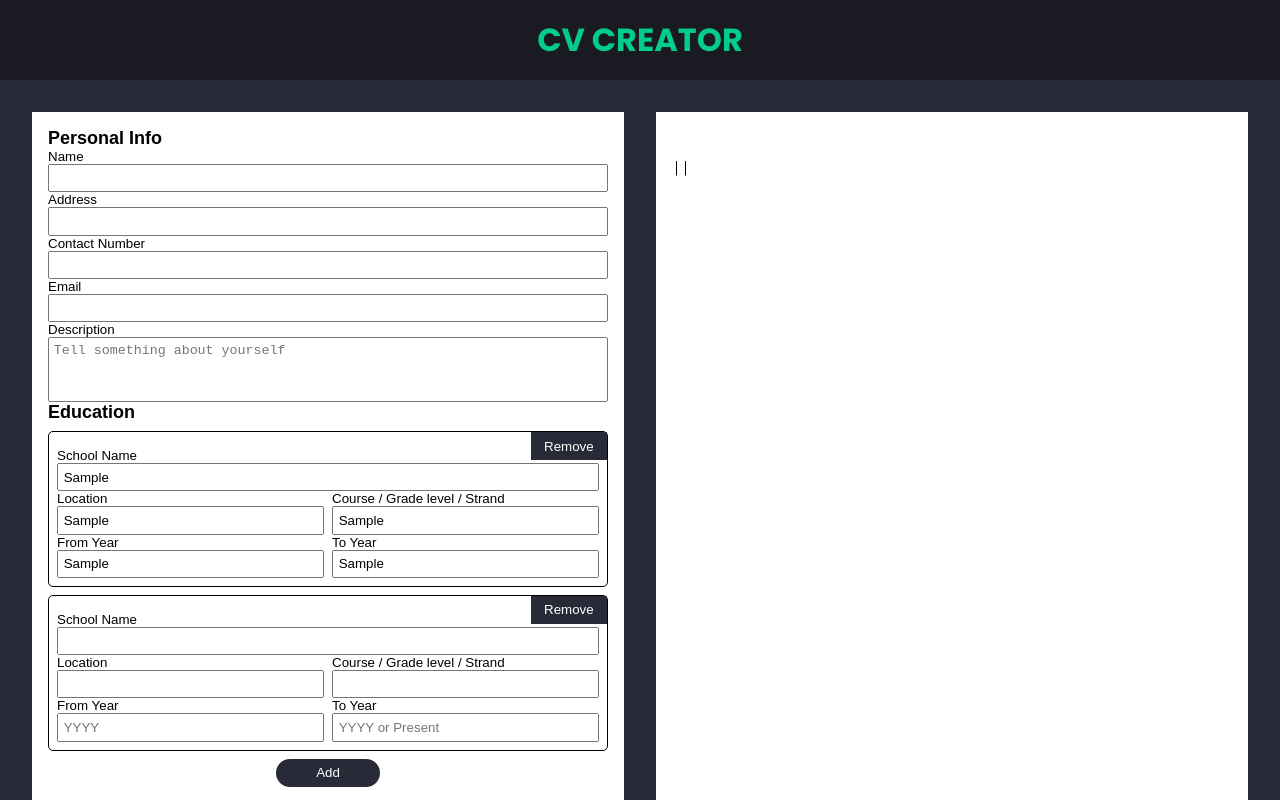
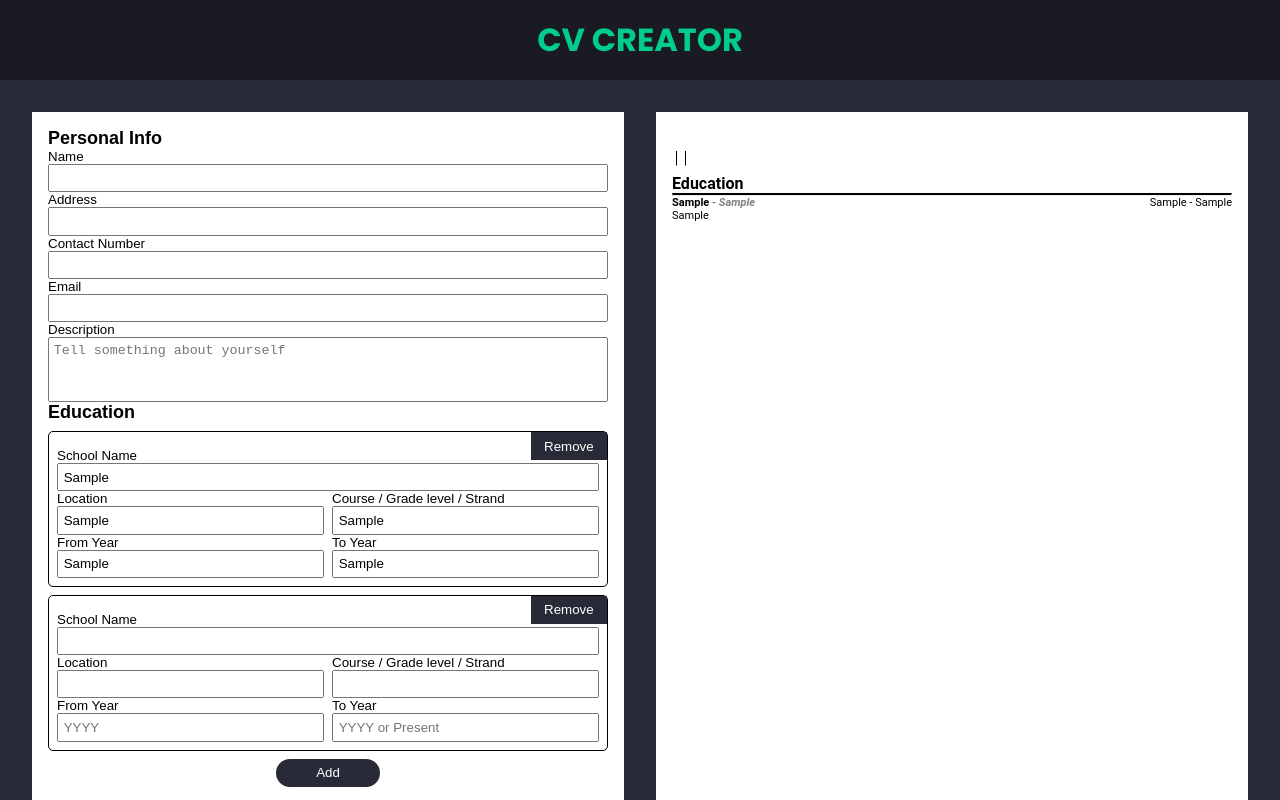
Before and after one commit to Sanjero20/cv-application, a React (Vite) app: page / in a window 1280 px wide. Both pictures are taken after typing "Sample", "Sample", "Sample", "Sample", "Sample" into the empty fields and a click on the button "Add". Shown: the top 800 px of the page. Built offline with nearby package versions, Linux system fonts and the light colour scheme; a web font is replaced by a local one.

Commit message:
Display education information

```diff
--- a/src/components/Resume.jsx
+++ b/src/components/Resume.jsx
@@ -1,17 +1,18 @@
 import React, { Component } from 'react';
 import PersonalDisplay from './display/PersonalDisplay';
+import EducationDisplay from './display/EducationDisplay';
 
 import '../styles/Resume.css';
 
 class Resume extends Component {
   render() {
-    const { personalInfo } = this.props.data;
+    const { personalInfo, education } = this.props.data;
 
     return (
       <div className="Resume">
         <PersonalDisplay data={personalInfo}></PersonalDisplay>
+        <EducationDisplay data={education}></EducationDisplay>
         {/* Work Experience */}
-        {/* Education  */}
       </div>
     );
   }
--- /dev/null
+++ b/src/components/display/EducationDisplay.jsx
@@ -0,0 +1,48 @@
+import React, { Component } from 'react';
+
+class EducationDisplay extends Component {
+  constructor(props) {
+    super(props);
+  }
+
+  checkYear(from, to) {
+    if (from || to) {
+      return `${from} - ${to}`;
+    }
+  }
+
+  checkLocation(location) {
+    if (location) {
+      return <span className="location"> - {location}</span>;
+    }
+  }
+
+  renderEducation = (list) => {
+    return list.map((info) => (
+      <div key={info.id}>
+        <p className="flex">
+          <strong>
+            {info.schoolName} {this.checkLocation(info.location)}
+          </strong>
+          <span>{this.checkYear(info.fromYr, info.toYr)}</span>
+        </p>
+        <p> {info.course} </p>
+      </div>
+    ));
+  };
+
+  render() {
+    const education = this.props.data;
+
+    return (
+      <div className="resume-education">
+        <h4>
+          Education <hr />
+        </h4>
+        <div className="education-list">{this.renderEducation(education)}</div>
+      </div>
+    );
+  }
+}
+
+export default EducationDisplay;
--- a/src/components/display/PersonalDisplay.jsx
+++ b/src/components/display/PersonalDisplay.jsx
@@ -26,11 +26,11 @@ class PersonalDisplay extends Component {
     const { name, description, ...info } = this.props.data;
 
     return (
-      <>
+      <section className="resume-personalInfo">
         <h1 className="name"> {name.toUpperCase()} </h1>
         <ul className="personal-info">{this.renderPersonalInfo(info)}</ul>
         <p className="description"> {description} </p>
-      </>
+      </section>
     );
   }
 }
--- a/src/styles/Resume.css
+++ b/src/styles/Resume.css
@@ -36,6 +36,7 @@ ul.personal-info {
   display: flex;
   align-items: center;
   gap: 0.25em;
+  margin-bottom: 0.2em;
 }
 
 ul.personal-info > li {
@@ -45,7 +46,7 @@ ul.personal-info > li {
 
 .name {
   font-size: 25px;
-  height: 1.1em;
+  height: 0.9em;
 }
 
 .title {
@@ -56,8 +57,22 @@ ul.personal-info > li {
   font-size: var(--font-size);
 }
 
-.resume-education {
+.education-list {
   display: flex;
   flex-direction: column;
-  gap: 0.25em;
+  gap: 0.5em;
 }
+
+.resume-personalInfo {
+  display: flex;
+  flex-direction: column;
+}
+
+.resume-education p {
+  justify-content: space-between;
+}
+
+.location {
+  color: grey;
+  font-style: italic;
+}
```
